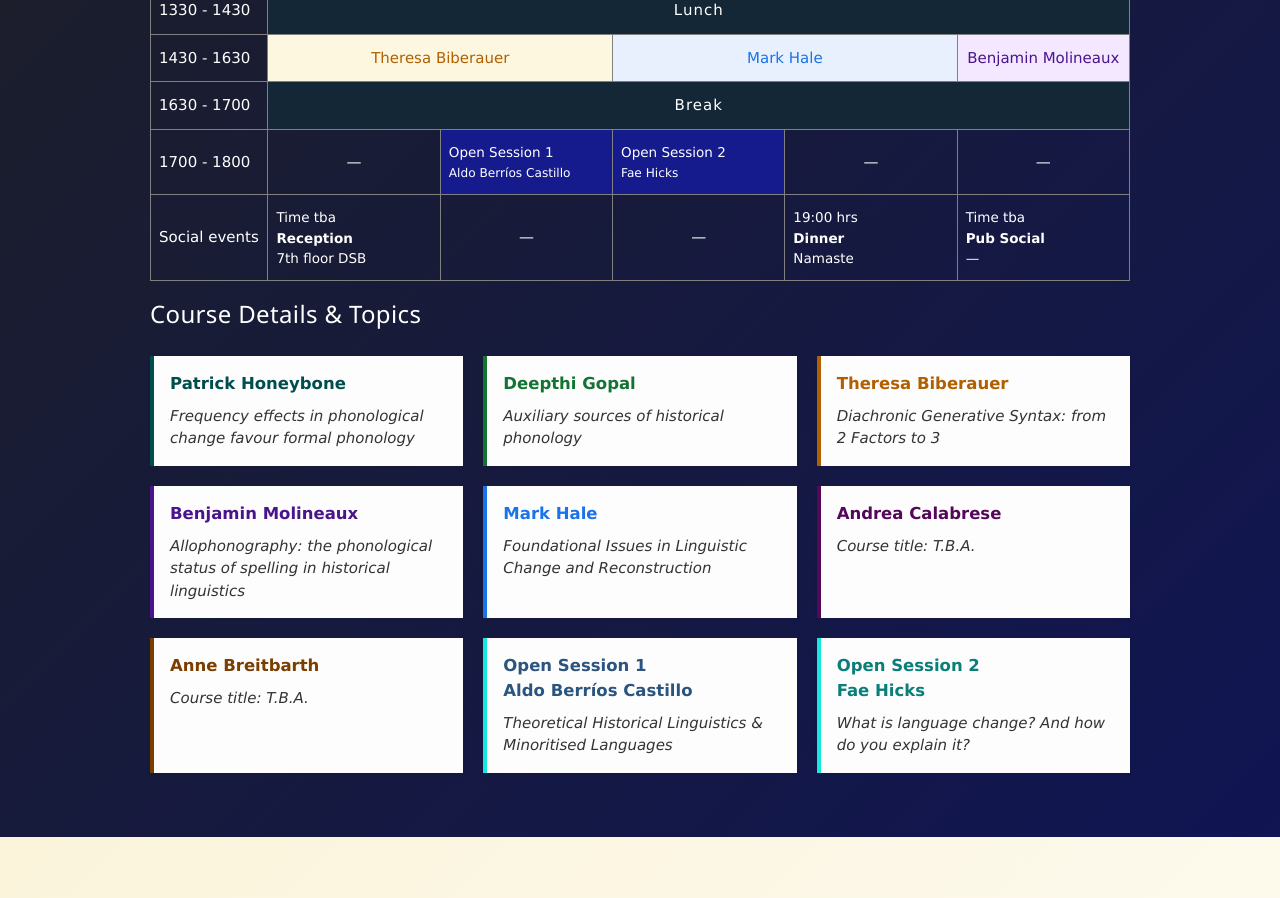
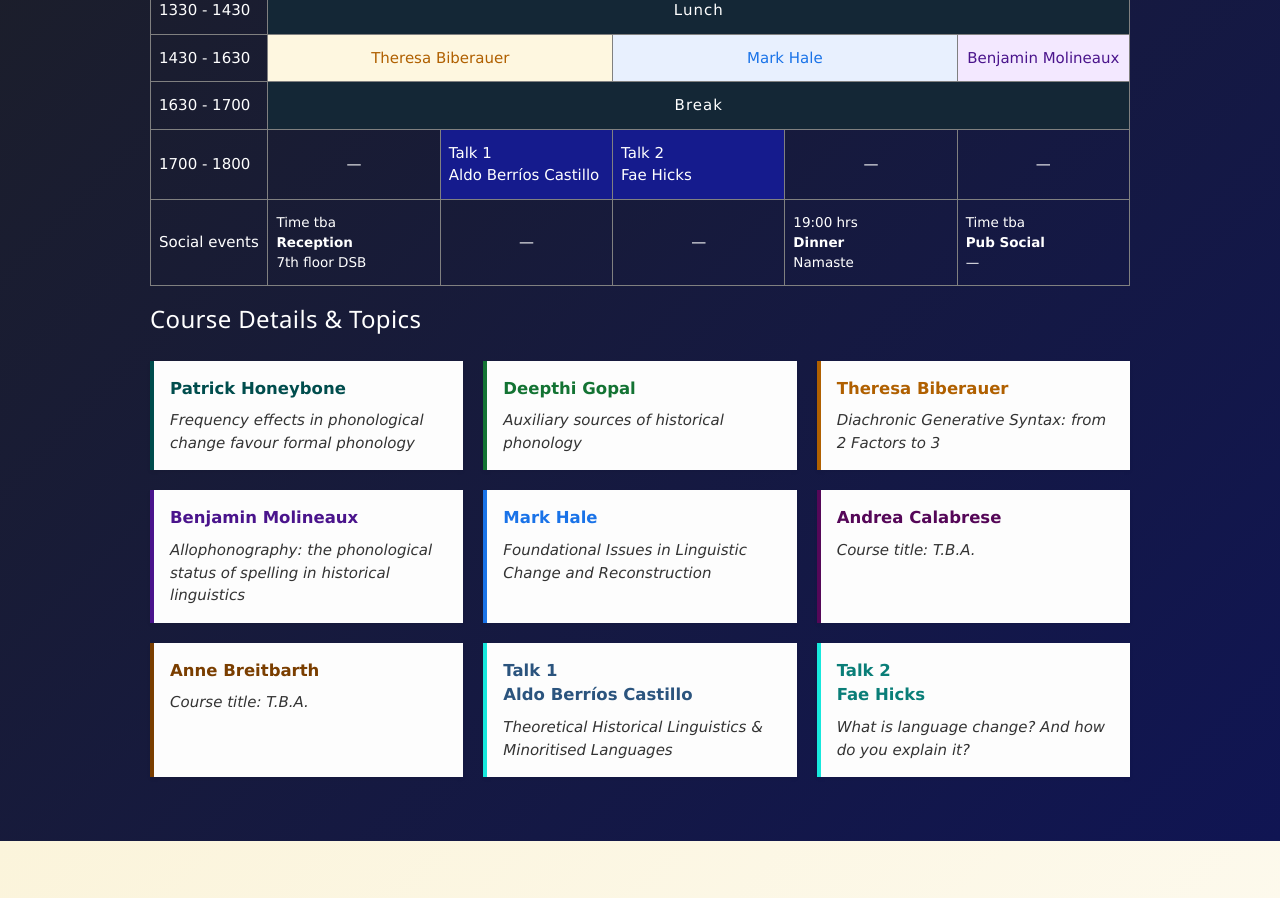
Before and after one commit to aldoberrios/ETHL, a plain HTML site: page index.html in a window 1280 px wide. Shown: the part 3080-3978 px from the top of the page. Drawn offline with nearby package versions, Linux system fonts and the light colour scheme.

Commit message:
added talks

```diff
--- a/index.html
+++ b/index.html
@@ -223,10 +223,10 @@ h1,h2,h3,h4,h5,h6 {font-family:"Segoe UI",sans-serif}
                 <tr>
                   <td style="padding: 12px 8px">1700 - 1800</td>
                   <td style="padding: 12px 8px;" class="w3-center">—</td>
-                  <td style="padding: 12px 8px; background-color: #151B8D; font-size:.9em">Open Session 1 <br> <span style="font-size:.9em">Aldo Berríos Castillo</span></td>
+                  <td style="padding: 12px 8px; background-color: #151B8D">Talk 1 <br> <span style="font-size:1em">Aldo Berríos Castillo</span></td>
 
 
-                  <td style="padding: 12px 8px; background-color: #151B8D; font-size:.9em">Open Session 2<br> <span style="font-size:.9em">Fae Hicks</span>
+                  <td style="padding: 12px 8px; background-color: #151B8D">Talk 2<br> <span style="font-size:1em">Fae Hicks</span>
                   <td style="padding: 12px 8px;" class="w3-center">—</td>
                   <td style="padding: 12px 8px;" class="w3-center">—</td>
                 </tr>
@@ -264,7 +264,7 @@ h1,h2,h3,h4,h5,h6 {font-family:"Segoe UI",sans-serif}
                 <div class="mobile-session m-lunch"><strong>13:30 - 14:30</strong> Lunch</div>
                 <div class="mobile-session t-biberauer"><strong>14:30 - 16:30</strong> Theresa Biberauer</div>
                 <div class="mobile-session m-break"><strong>16:30 - 17:00</strong> Break</div>
-                <div class="mobile-session m-opensession"><strong>17:00 - 18:00</strong>OS1 Aldo Berrios C.</div>
+                <div class="mobile-session m-opensession"><strong>17:00 - 18:00</strong> Aldo Berrios C. (Talk 1)</div>
             </div>
 
             <div class="mobile-day-card">
@@ -275,7 +275,7 @@ h1,h2,h3,h4,h5,h6 {font-family:"Segoe UI",sans-serif}
                 <div class="mobile-session m-lunch"><strong>13:30 - 14:30</strong> Lunch</div>
                 <div class="mobile-session m-hale"><strong>14:30 - 16:30</strong> Mark Hale</div>
                 <div class="mobile-session m-break"><strong>16:30 - 17:00</strong> Break</div>
-                <div class="mobile-session m-opensession"><strong>17:00 - 18:00</strong>OS2 Fae Hicks</div>
+                <div class="mobile-session m-opensession"><strong>17:00 - 18:00</strong> Fae Hicks (Talk 2)</div>
             </div>
 
             <div class="mobile-day-card">
@@ -344,14 +344,14 @@ h1,h2,h3,h4,h5,h6 {font-family:"Segoe UI",sans-serif}
             </div>
 
             <div style="padding: 16px; border-left: 4px solid #17e8dd; background-color: #fdfdfd; box-shadow: 0 2px 4px rgba(0,0,0,0.05);">
-                <strong style="color: #2B547E; font-size: 1.1em;">Open Session 1 <br> Aldo Berríos Castillo</strong>
+                <strong style="color: #2B547E; font-size: 1.1em;">Talk 1 <br> Aldo Berríos Castillo</strong>
                 <p style="margin: 8px 0 0 0; color: #333; font-style: italic;">Theoretical Historical Linguistics & Minoritised Languages</p>
             </div>
 
 
 
             <div style="padding: 16px; border-left: 4px solid #17e8dd; background-color: #fdfdfd; box-shadow: 0 2px 4px rgba(0,0,0,0.05);">
-                <strong style="color: #0a7e78; font-size: 1.1em;">Open Session 2 <br> Fae Hicks</strong>
+                <strong style="color: #0a7e78; font-size: 1.1em;">Talk  2 <br> Fae Hicks</strong>
                 <p style="margin: 8px 0 0 0; color: #333; font-style: italic;">What is language change? And how do you explain it?</p>
             </div>
 
```
